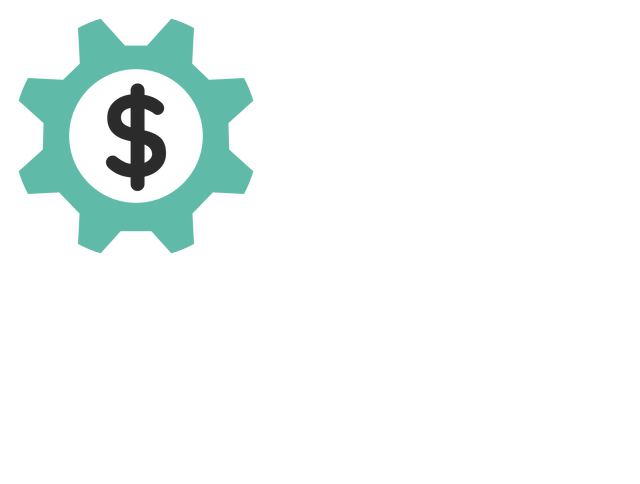
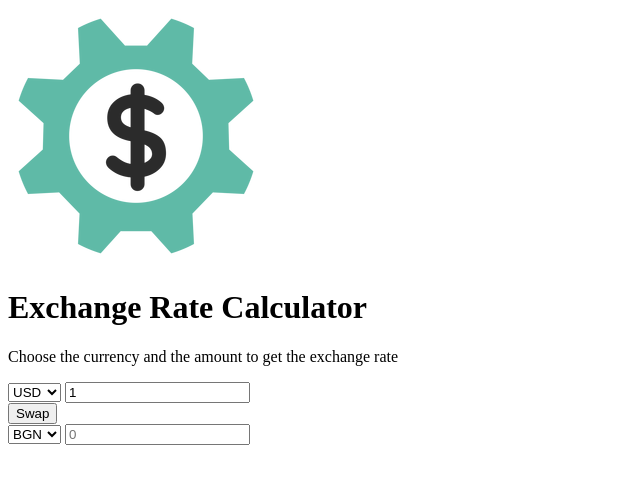
Before and after one commit to dzhambov/Exchange-Rate-Calculator, a plain HTML site: page index.html in a window 1280 px wide. Shown: the whole page, without its empty margins (0-640 px from the left). Drawn offline with Linux system fonts and the light colour scheme.

Commit message:
add html page.

```diff
--- a/index.html
+++ b/index.html
@@ -8,7 +8,133 @@
   </head>
   <body>
     <img src="img/money.png" alt="" class="money-img" />
+    <h1>Exchange Rate Calculator</h1>
+    <p>Choose the currency and the amount to get the exchange rate</p>
 
+    <div class="container">
+      <div class="currency">
+        <select id="currency-one">
+          <option value="AED">AED</option>
+          <option value="ARS">ARS</option>
+          <option value="AUD">AUD</option>
+          <option value="BGN">BGN</option>
+          <option value="BRL">BRL</option>
+          <option value="BSD">BSD</option>
+          <option value="CAD">CAD</option>
+          <option value="CHF">CHF</option>
+          <option value="CLP">CLP</option>
+          <option value="CNY">CNY</option>
+          <option value="COP">COP</option>
+          <option value="CZK">CZK</option>
+          <option value="DKK">DKK</option>
+          <option value="DOP">DOP</option>
+          <option value="EGP">EGP</option>
+          <option value="EUR">EUR</option>
+          <option value="FJD">FJD</option>
+          <option value="GBP">GBP</option>
+          <option value="GTQ">GTQ</option>
+          <option value="HKD">HKD</option>
+          <option value="HRK">HRK</option>
+          <option value="HUF">HUF</option>
+          <option value="IDR">IDR</option>
+          <option value="ILS">ILS</option>
+          <option value="INR">INR</option>
+          <option value="ISK">ISK</option>
+          <option value="JPY">JPY</option>
+          <option value="KRW">KRW</option>
+          <option value="KZT">KZT</option>
+          <option value="MXN">MXN</option>
+          <option value="MYR">MYR</option>
+          <option value="NOK">NOK</option>
+          <option value="NZD">NZD</option>
+          <option value="PAB">PAB</option>
+          <option value="PEN">PEN</option>
+          <option value="PHP">PHP</option>
+          <option value="PKR">PKR</option>
+          <option value="PLN">PLN</option>
+          <option value="PYG">PYG</option>
+          <option value="RON">RON</option>
+          <option value="RUB">RUB</option>
+          <option value="SAR">SAR</option>
+          <option value="SEK">SEK</option>
+          <option value="SGD">SGD</option>
+          <option value="THB">THB</option>
+          <option value="TRY">TRY</option>
+          <option value="TWD">TWD</option>
+          <option value="UAH">UAH</option>
+          <option value="USD" selected>USD</option>
+          <option value="UYU">UYU</option>
+          <option value="VND">VND</option>
+          <option value="ZAR">ZAR</option>
+        </select>
+        <input type="number" id="amount-one" placeholder="0" value="1" />
+      </div>
+    </div>
+
+    <div class="swap-rate-container">
+      <button class="btn" id="rate">
+        Swap
+      </button>
+      <div class="rate" id="rate"></div>
+    </div>
+
+    <div class="currency">
+      <select id="currency-two">
+        <option value="AED">AED</option>
+        <option value="ARS">ARS</option>
+        <option value="AUD">AUD</option>
+        <option value="BGN" selected>BGN</option>
+        <option value="BRL">BRL</option>
+        <option value="BSD">BSD</option>
+        <option value="CAD">CAD</option>
+        <option value="CHF">CHF</option>
+        <option value="CLP">CLP</option>
+        <option value="CNY">CNY</option>
+        <option value="COP">COP</option>
+        <option value="CZK">CZK</option>
+        <option value="DKK">DKK</option>
+        <option value="DOP">DOP</option>
+        <option value="EGP">EGP</option>
+        <option value="EUR">EUR</option>
+        <option value="FJD">FJD</option>
+        <option value="GBP">GBP</option>
+        <option value="GTQ">GTQ</option>
+        <option value="HKD">HKD</option>
+        <option value="HRK">HRK</option>
+        <option value="HUF">HUF</option>
+        <option value="IDR">IDR</option>
+        <option value="ILS">ILS</option>
+        <option value="INR">INR</option>
+        <option value="ISK">ISK</option>
+        <option value="JPY">JPY</option>
+        <option value="KRW">KRW</option>
+        <option value="KZT">KZT</option>
+        <option value="MXN">MXN</option>
+        <option value="MYR">MYR</option>
+        <option value="NOK">NOK</option>
+        <option value="NZD">NZD</option>
+        <option value="PAB">PAB</option>
+        <option value="PEN">PEN</option>
+        <option value="PHP">PHP</option>
+        <option value="PKR">PKR</option>
+        <option value="PLN">PLN</option>
+        <option value="PYG">PYG</option>
+        <option value="RON">RON</option>
+        <option value="RUB">RUB</option>
+        <option value="SAR">SAR</option>
+        <option value="SEK">SEK</option>
+        <option value="SGD">SGD</option>
+        <option value="THB">THB</option>
+        <option value="TRY">TRY</option>
+        <option value="TWD">TWD</option>
+        <option value="UAH">UAH</option>
+        <option value="USD">USD</option>
+        <option value="UYU">UYU</option>
+        <option value="VND">VND</option>
+        <option value="ZAR">ZAR</option>
+      </select>
+      <input type="number" id="amount-two" placeholder="0" />
+    </div>
     <script src="script.js"></script>
   </body>
 </html>
```
